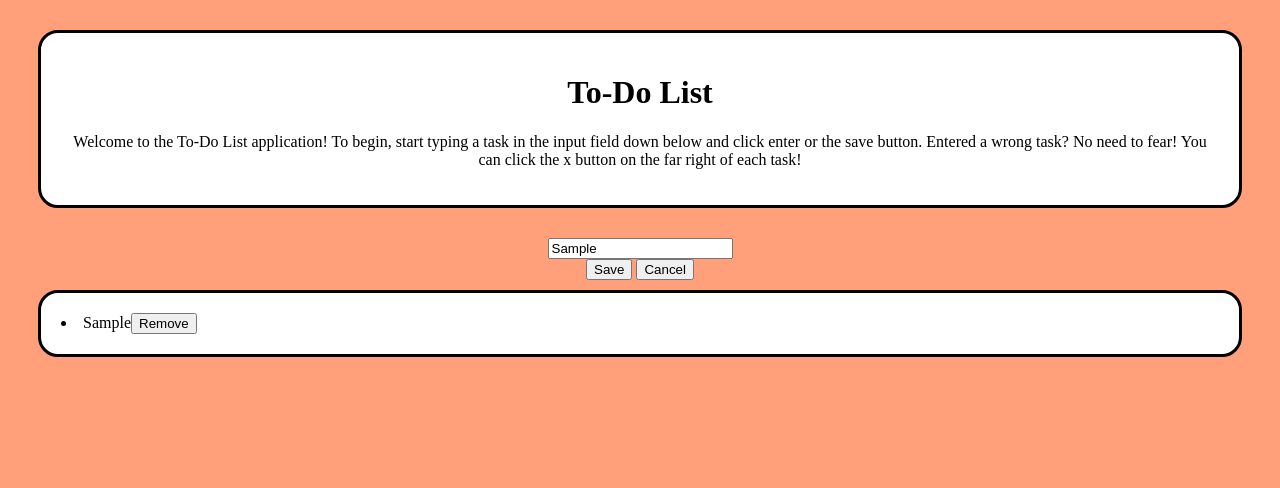
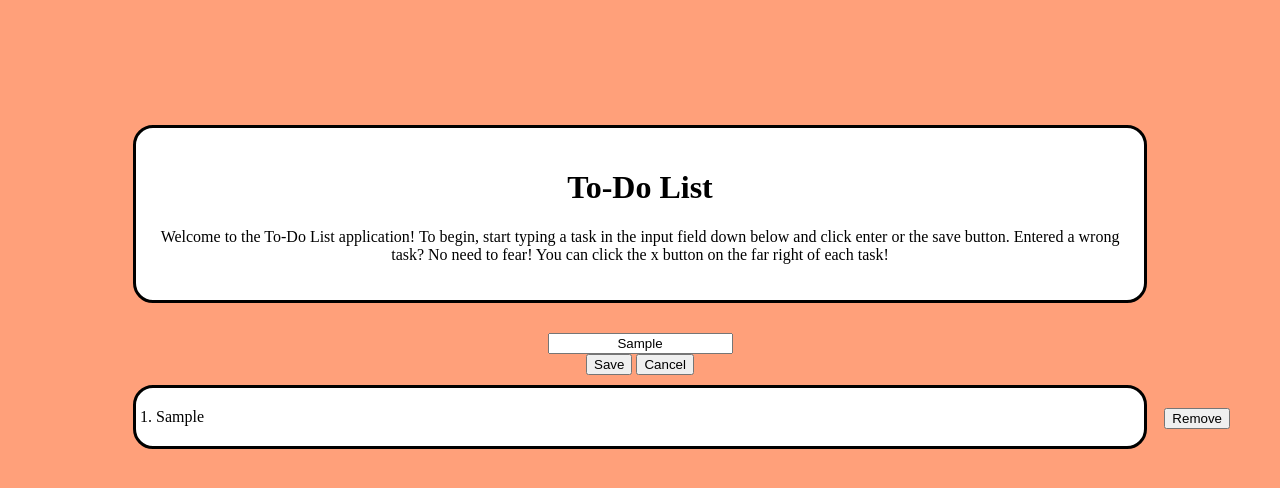
Before and after one commit to KelsieMcDonald-2003/JavaScript_ToDoList, a website built with webpack: page src/index.html in a window 1280 px wide. Both pictures are taken after typing "Sample" into the empty fields and a click on the button "Save". Built offline with nearby package versions, Linux system fonts and the light colour scheme.

Commit message:
Added some more styling.

```diff
--- a/src/css/style1.css
+++ b/src/css/style1.css
@@ -27,3 +27,17 @@ body {
     padding: 20px;
     content: 30px;
 }
+
+.listcontainer button {
+    position: absolute;
+    right: 50px;
+}
+
+.container {
+    padding: 75px;
+    margin: 20px;
+}
+
+input {
+    text-align: center;
+}
--- a/src/index.html
+++ b/src/index.html
@@ -6,6 +6,7 @@
     </head>
 
     <body>
+        <div class="container">
             <div class="introduction">
                 <h1>To-Do List</h1>
                 <p>
@@ -25,8 +26,8 @@
                         <button type="button">Cancel</button>
                     </form>
                 </div>
-            <div class="listcontainer"></div>
+                <ol class="listcontainer"></ol>
             </div>
-
+        </div>
     </body>
 </html>
```
Lines whose indentation alone changed are shown as unchanged.
